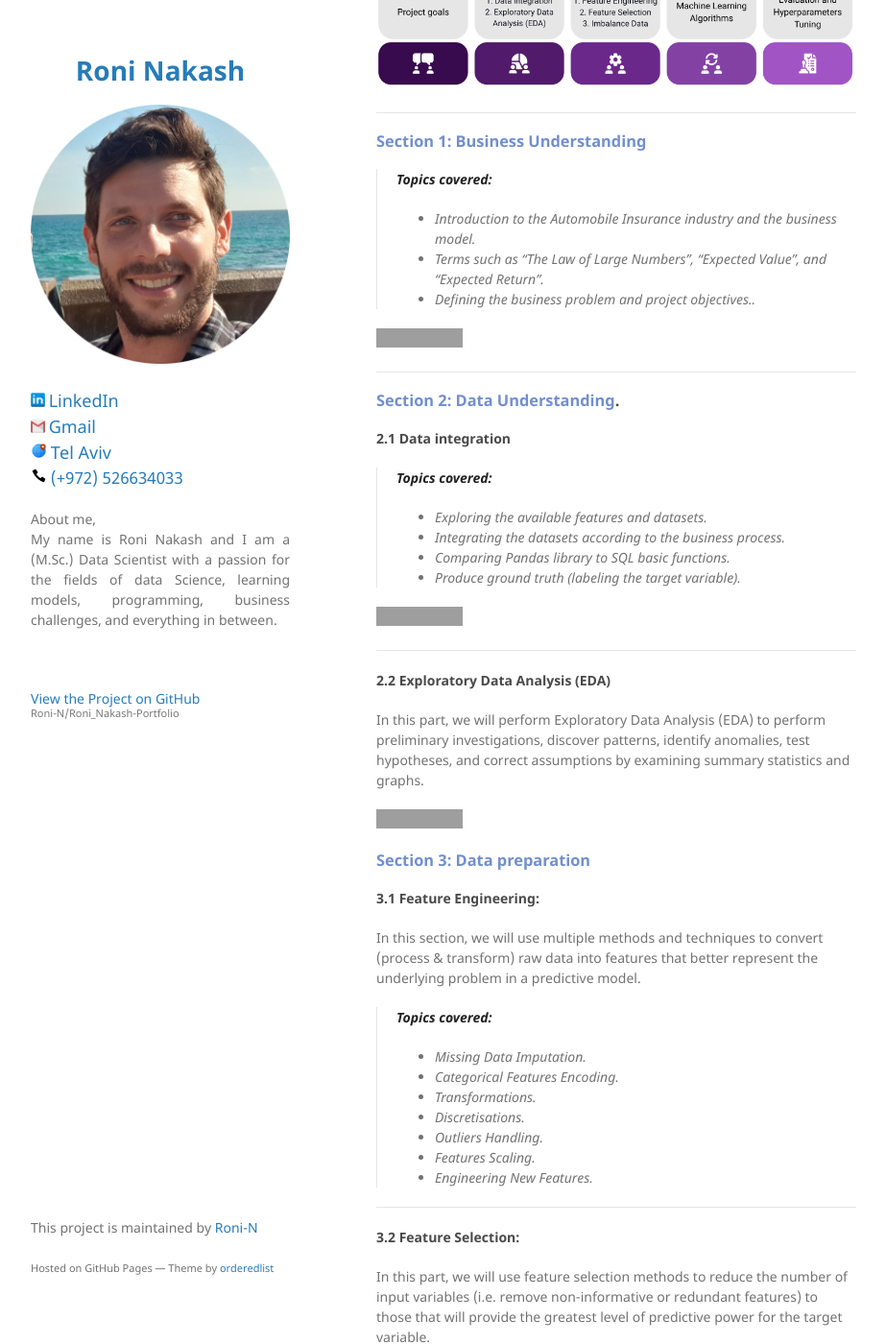
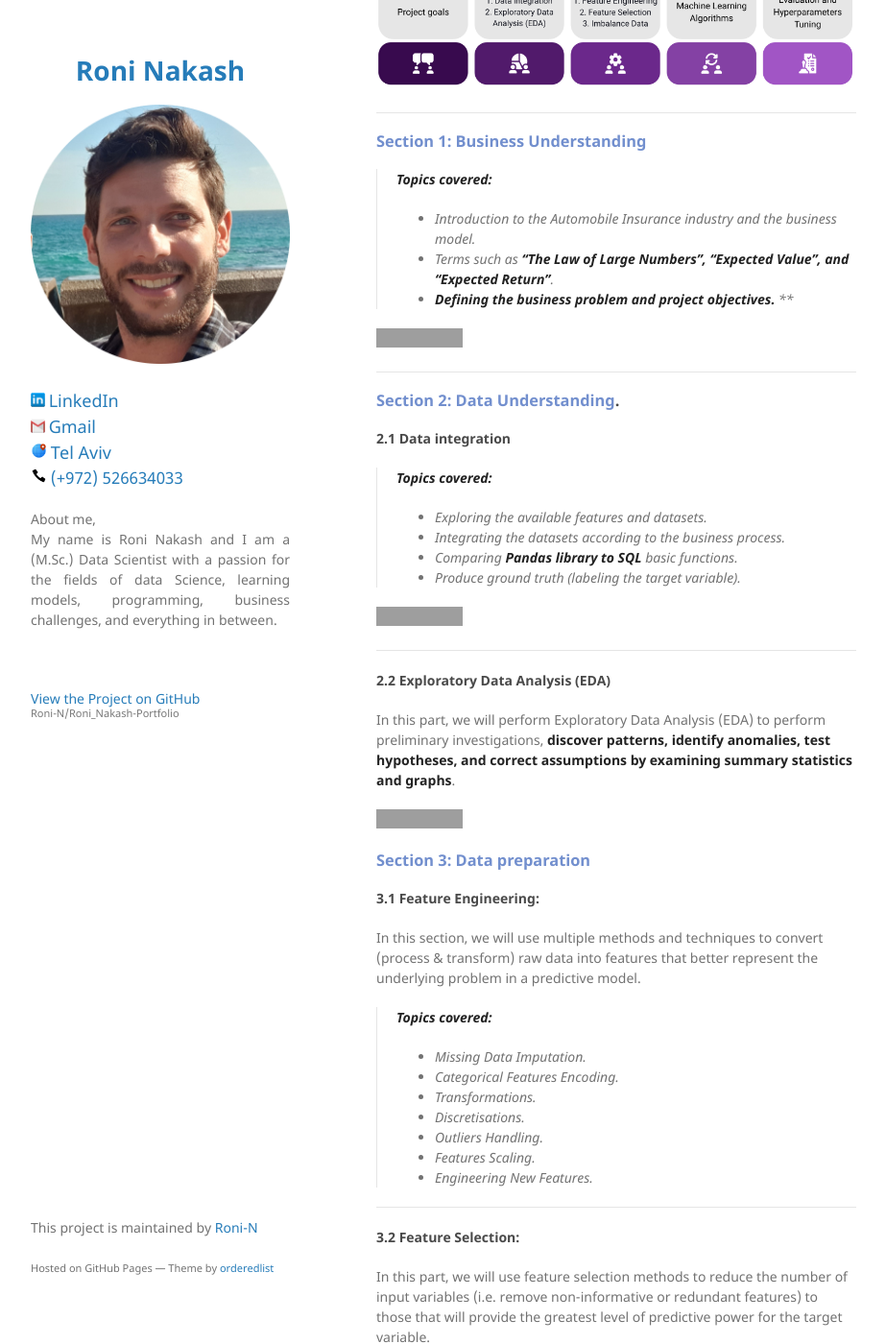
Before and after one commit to Roni-N/Roni_Nakash-Portfolio, a Jekyll site: the page built from index.md, in a window 1280 px wide and 1400 px high, scrolled down 914 px. Shown: the whole window at 96% size, without its empty margins (178-1101 px from the left). Built offline with Jekyll 4.4.1, drawn with Linux system fonts in a browser that asks for light colours; our own code applies the rules of GitHub Pages for plain Markdown files; grey boxes are pictures that could not be loaded.

```diff
--- a/index.md
+++ b/index.md
@@ -31,9 +31,9 @@ layout: default
 ### <span style="color:#728FCE">Section 1: Business Understanding</span>
 >**Topics covered:**
 >- Introduction to the Automobile Insurance industry and the business model.
->- Terms such as "The Law of Large Numbers", "Expected Value", and "Expected Return".
->- Defining the business problem and project objectives..
-
+>- Terms such as **"The Law of Large Numbers", "Expected Value", and "Expected Return"**.
+>- **Defining the business problem and project objectives.**
+**
 
 [![](https://img.shields.io/badge/GitHub-Business%20Understanding%20explanation-blue?logo=Github)](https://github.com/Roni-N/Insurance-claim-prediction/blob/gh-pages/Section%201%20Business%20Understanding/(ICP)%200.%20Business%20Understanding..ipynb)
 
@@ -43,7 +43,7 @@ layout: default
 >**Topics covered:**
 >- Exploring the available features and datasets.
 >- Integrating the datasets according to the business process.
->- Comparing Pandas library to SQL basic functions.
+>- Comparing **Pandas library to SQL** basic functions.
 >- Produce ground truth (labeling the target variable).
 
 [![](https://img.shields.io/badge/GitHub-2.1%20Data%20integration%20code-blue?logo=Github)](https://github.com/Roni-N/Insurance-claim-prediction/blob/gh-pages/Section%202%20Data%20Understanding/2.1%20Data%20integration/(ICP)%201.%20Data%20Grouping%20and%20Aggregation..ipynb)
@@ -51,7 +51,7 @@ layout: default
 ************************************************************
 
 #### 2.2 Exploratory Data Analysis (EDA)
-In this part, we will perform Exploratory Data Analysis (EDA) to perform preliminary investigations, discover patterns, identify anomalies, test hypotheses, and correct assumptions by examining summary statistics and graphs.
+In this part, we will perform Exploratory Data Analysis (EDA) to perform preliminary investigations, **discover patterns, identify anomalies, test hypotheses, and correct assumptions by examining summary statistics and graphs**.
 
 [![](https://img.shields.io/badge/GitHub-2.1%20Data%20integration%20code-blue?logo=Github)]()
 ------------------------------------------------------------
```
